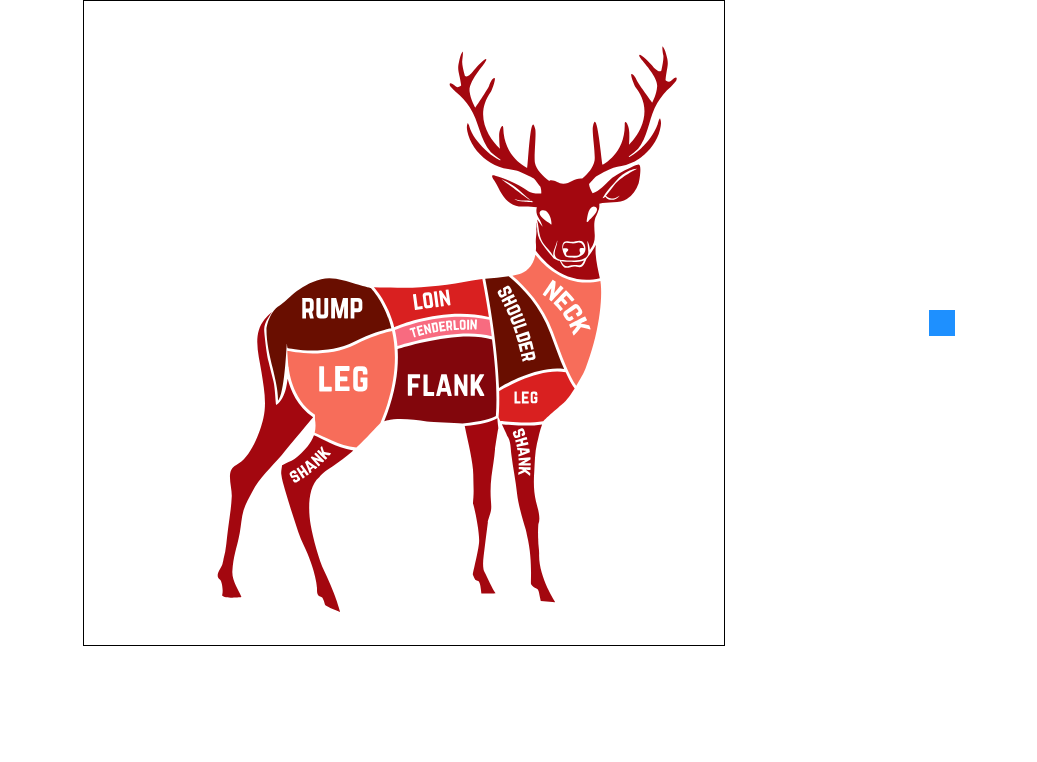
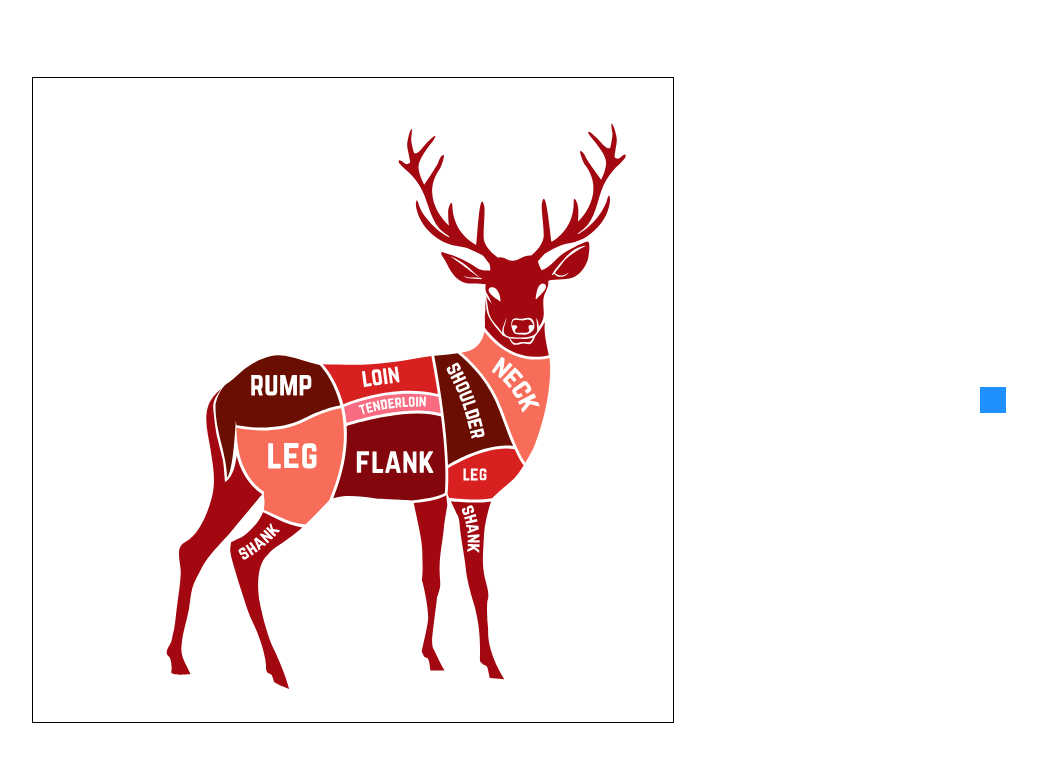
Before and after one commit to terrifricker/interactive, a plain HTML site: page index.html in a window 1280 px wide. Shown: the whole page, without its empty margins (121-1158 px from the left). Drawn offline with Linux system fonts and the light colour scheme.

Commit message:
css: add size to main and change from space-evenly to space-around

```diff
--- a/deer.css
+++ b/deer.css
@@ -8,8 +8,10 @@ body {
     height: 100vh;
 }
 main {
+    width: 100vw;
+    height: 100vh;
     display: flex;
-    justify-content: space-evenly;
+    justify-content: space-around;
     align-items: center;
 }
 svg {
@@ -22,6 +24,7 @@ svg {
     border: 10pt solid dodgerblue;
 }
 .menu {
+    position: absolute;
     display: flex;
     flex-direction: column;
     justify-content: space-around;
@@ -46,12 +49,6 @@ svg {
 
 }
 
-
-
-
-
-
-
 .cut {
     cursor: pointer;
 }
```
